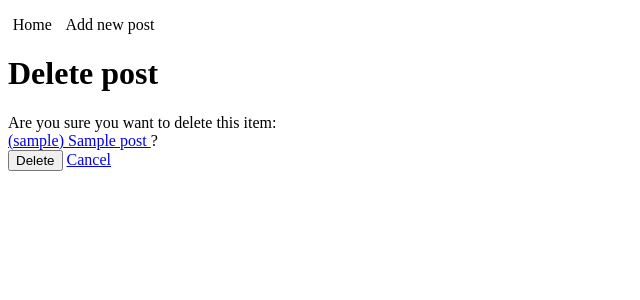
After one commit to Jadson-Jose/mysite, a Django app: a page that uses templates/blog/delete.html in a window 1280 px wide. The commit adds this page. Shown: the top 300 px of the page, without its empty margins (0-640 px from the left). Run offline with Django 5.2, Linux system fonts and the light colour scheme; tables that the repository leaves empty hold one stand-in row (values such as "Sample post").

Commit message:
feat: create feature delete posts

```diff
--- a/blog/forms.py
+++ b/blog/forms.py
@@ -3,6 +3,7 @@ from .models import Post
 
 
 class PostForm(ModelForm):
+
     class Meta:
         model = Post
         fields = [
@@ -10,3 +11,10 @@ class PostForm(ModelForm):
             'body',
             'slug'
         ]
+
+
+class PostDeleteForm(ModelForm):
+
+    class Meta:
+        model = Post
+        fields = []
--- a/blog/models.py
+++ b/blog/models.py
@@ -7,7 +7,8 @@ from django.contrib.auth.models import User
 class Post(models.Model):
     title = models.CharField(default='', max_length=255)
     body = models.TextField(default='', blank=True)
-    slug = models.SlugField(default='', blank=True, max_length=255)
+    slug = models.SlugField(default='', blank=True,
+                            max_length=255, unique=True)
     date = models.DateTimeField(auto_now_add=True)
     updated = models.DateTimeField(auto_now=True, null=True)
     author = models.ForeignKey(
--- a/blog/urls.py
+++ b/blog/urls.py
@@ -6,5 +6,6 @@ app_name = 'blog'
 urlpatterns = [
     path('create/', views.create, name='create'),
     path('edit/<int:pk>', views.edit, name='edit'),
+    path('delete/<slug:slug>', views.delete, name='delete'),
     path('<slug:slug>/', views.detail, name='detail'),
 ]
--- a/blog/views.py
+++ b/blog/views.py
@@ -1,6 +1,6 @@
 from django.shortcuts import render, get_object_or_404, redirect
 from .models import Post
-from .forms import PostForm
+from .forms import PostForm, PostDeleteForm
 
 
 def home(request):
@@ -47,3 +47,18 @@ def edit(request, pk=None):
                       {'section': 'blog_edit',
                        'form': form,
                        'post': post})
+
+
+def delete(request, slug=None):
+    post = get_object_or_404(Post, slug=slug)
+    if request.method == "POST":
+        form = PostDeleteForm(request.POST, instance=post)
+        if form.is_valid():
+            post.delete()
+            return redirect('home')
+    else:
+        form = PostDeleteForm(instance=post)
+        return render(request, 'blog/delete.html',
+                      {'section': 'blog_delete',
+                       'form': form,
+                       'post': post})
--- /dev/null
+++ b/templates/blog/delete.html
@@ -0,0 +1,18 @@
+{% extends "base.html" %}
+
+{% block title %} <h1>Delete post</h1> {% endblock title %}
+
+{% block content %}
+    <form action="{% url "blog:delete" post.slug%}" method="post">
+        {% csrf_token %}
+        {{form}}
+        Are you sure you want to delete this item:
+        <br>
+        <a href="{% url "blog:detail" post.slug %}">
+            ({{post.slug}}) {{post.title}}
+        </a>?
+        <br>
+        <button class="button" type="submit">Delete</button>
+        <a href="{% url "home" %}">Cancel</a>
+    </form>
+{% endblock content %}
--- a/templates/blog/detail.html
+++ b/templates/blog/detail.html
@@ -6,7 +6,7 @@
     <p>Posted {{ post.date|date:"M d, Y"}}</p>
     <p>Updated {{ post.updated }}</p>
     {% if post.author %}
-        <p>{{ post.author }}</p>
+        <p>Author {{ post.author }}</p>
     {% endif %}
         <p>{{ post.body }}</p>
 {% endblock content %}
--- a/templates/home.html
+++ b/templates/home.html
@@ -2,10 +2,15 @@
 
 {% block content %}
     {% for post in posts %}
+
         <a href="{{ post.get_absolute_url }}">
         {{ post.pk }} : {{ post }}
         </a>
+
         [ <a href="{% url "blog:edit" pk=post.pk %}">Edit</a> ]
+
+        [ <a href="{% url "blog:delete" slug=post.slug %}">Delete</a> ]
+
         <br>
     {% endfor %}
 {% endblock content %}
```
Also changed, not shown: blog/migrations/0004_alter_post_slug.py (added).
